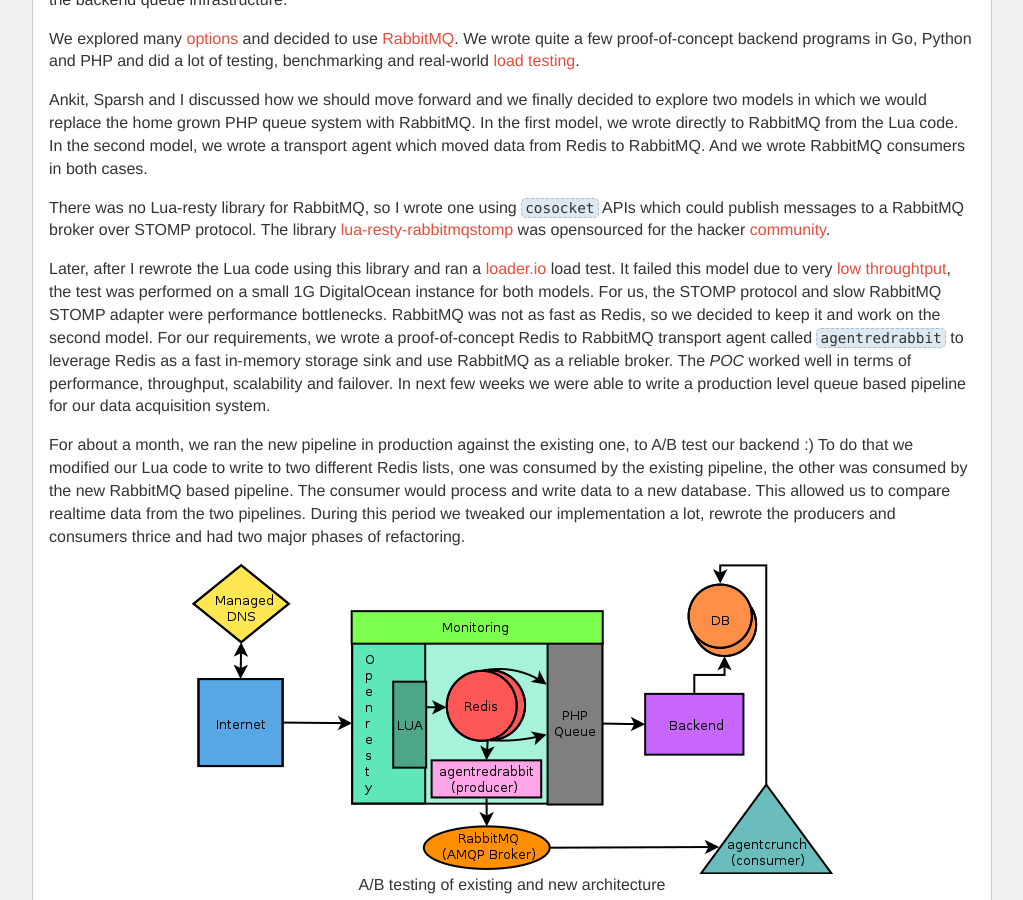
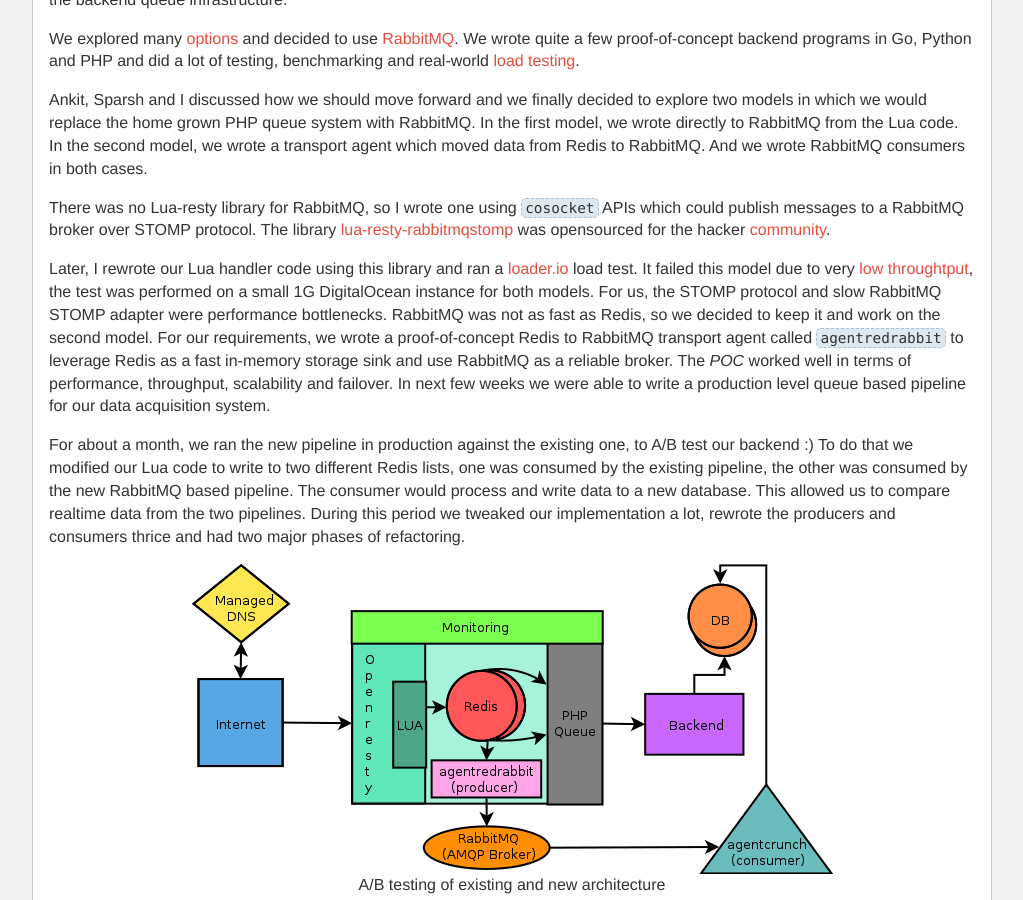
Before and after one commit to wingify/wingify.github.io, a Jekyll site: the page built from _posts/2013-09-2-scaling-with-queues.markdown, in a window 1280 px wide and 900 px high, scrolled down 1029 px. Shown: the whole window, without its empty margins (128-1151 px from the left). Built offline with Jekyll 4.4.1, drawn with Linux system fonts in a browser that asks for light colours; comment, search, counter and statistics services are not loaded.

Commit message:
post: Fix sentence construction
Signed-off-by: Rohit Yadav <rohit.yadav@wingify.com>

```diff
--- a/_posts/2013-09-2-scaling-with-queues.markdown
+++ b/_posts/2013-09-2-scaling-with-queues.markdown
@@ -59,7 +59,7 @@
 [lua-resty-rabbitmqstomp](https://github.com/wingify/lua-resty-rabbitmqstomp) was
 opensourced for the hacker [community](https://groups.google.com/forum/?fromgroups#!forum/openresty-en).
 
-Later, after I rewrote the Lua code using this library and ran a [loader.io](http://loader.io)
+Later, I rewrote our Lua handler code using this library and ran a [loader.io](http://loader.io)
 load test. It failed this model due to very [low throughtput](http://ldr.io/154Xf1h),
 the test was performed on a small 1G DigitalOcean instance for both models.
 For us, the STOMP protocol
```
